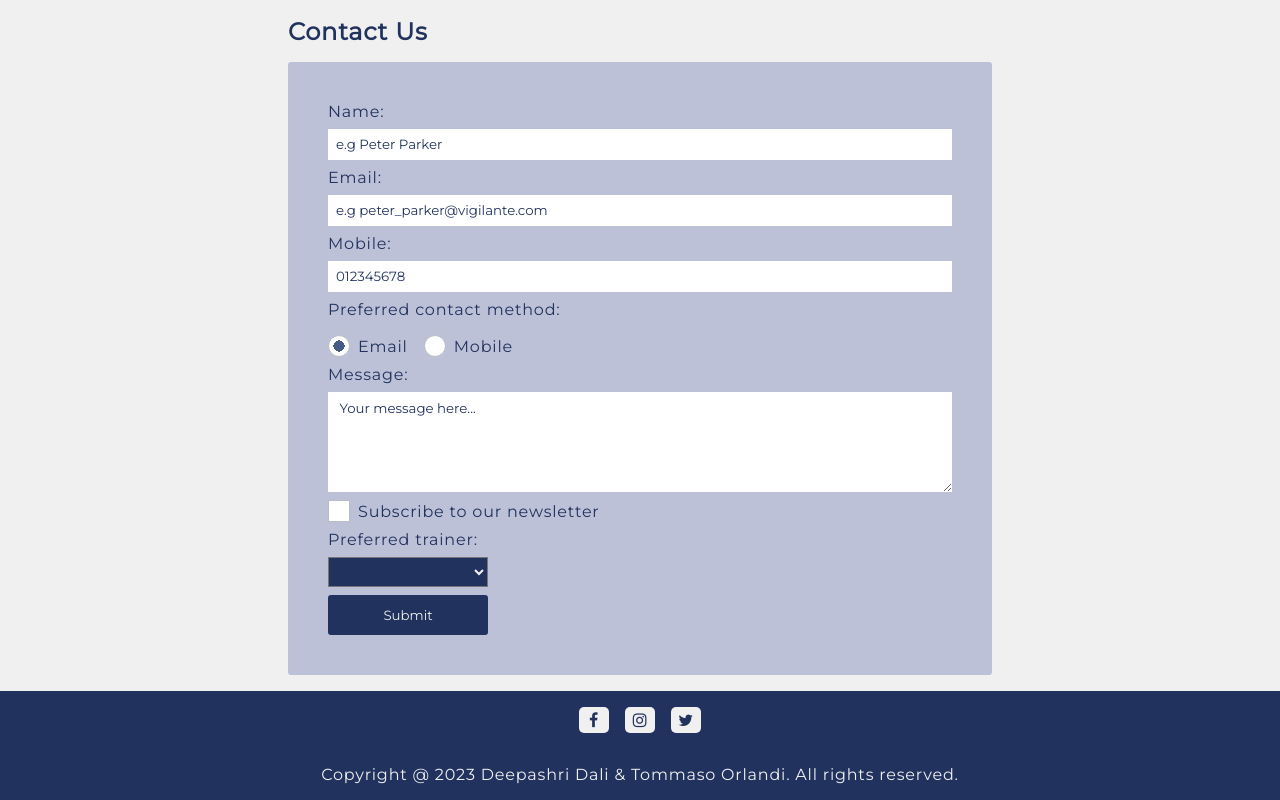
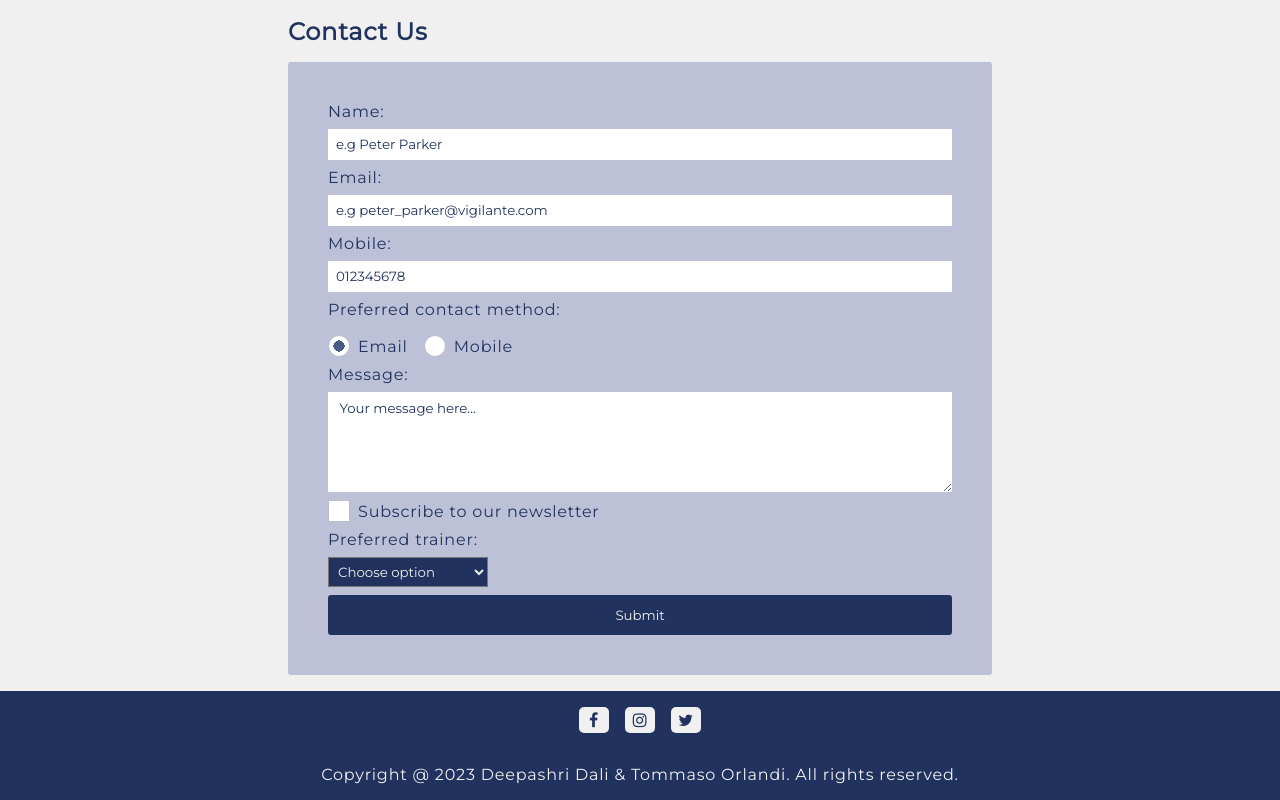
Before and after one commit to benante/agency-website, a plain HTML site: page index.html in a window 1280 px wide. Shown: the part 1520-2320 px from the top of the page. Drawn offline with Linux system fonts and the light colour scheme.

Commit message:
Minor text and css change in form drop-down
Relates #27

```diff
--- a/css/styles.css
+++ b/css/styles.css
@@ -190,7 +190,7 @@ input,
 textarea,
 fieldset,
 button {
-  width: 100%;
+  width: 80%;
   border: none;
 }
 
@@ -418,6 +418,13 @@ button:focus,
     width: 150px;
     height: 150px;
   }
+  input,
+  textarea,
+  fieldset,
+  button {
+    width: 100%;
+    border: none;
+  }
 }
 
 @media (max-width: 768px) {
--- a/index.html
+++ b/index.html
@@ -287,7 +287,7 @@
               class="custom-select"
               aria-required="true"
             >
-              <option value="" disabled selected hidden></option>
+              <option value="" disabled selected hidden>Choose option</option>
               <option value="wonder-woman">Wonder Woman</option>
               <option value="batman">Batman</option>
               <option value="terminator">Terminator</option>
```
